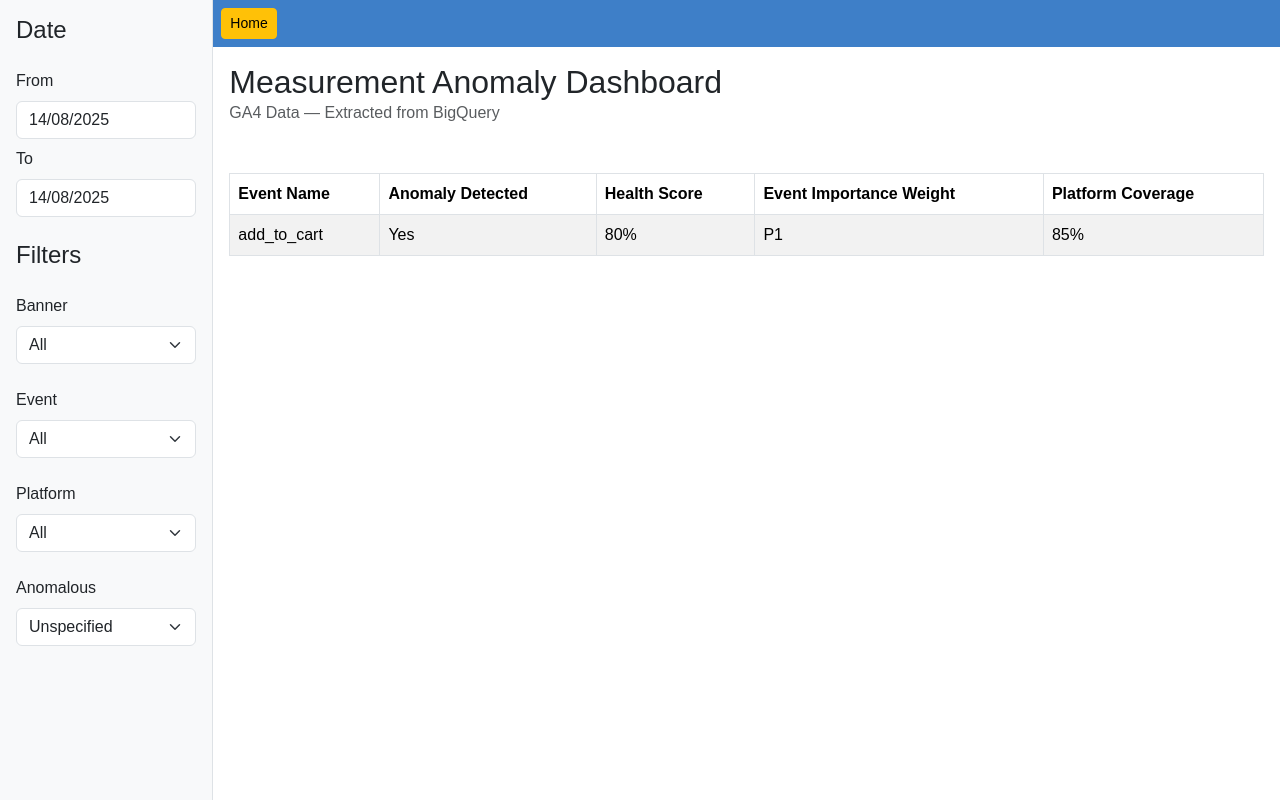
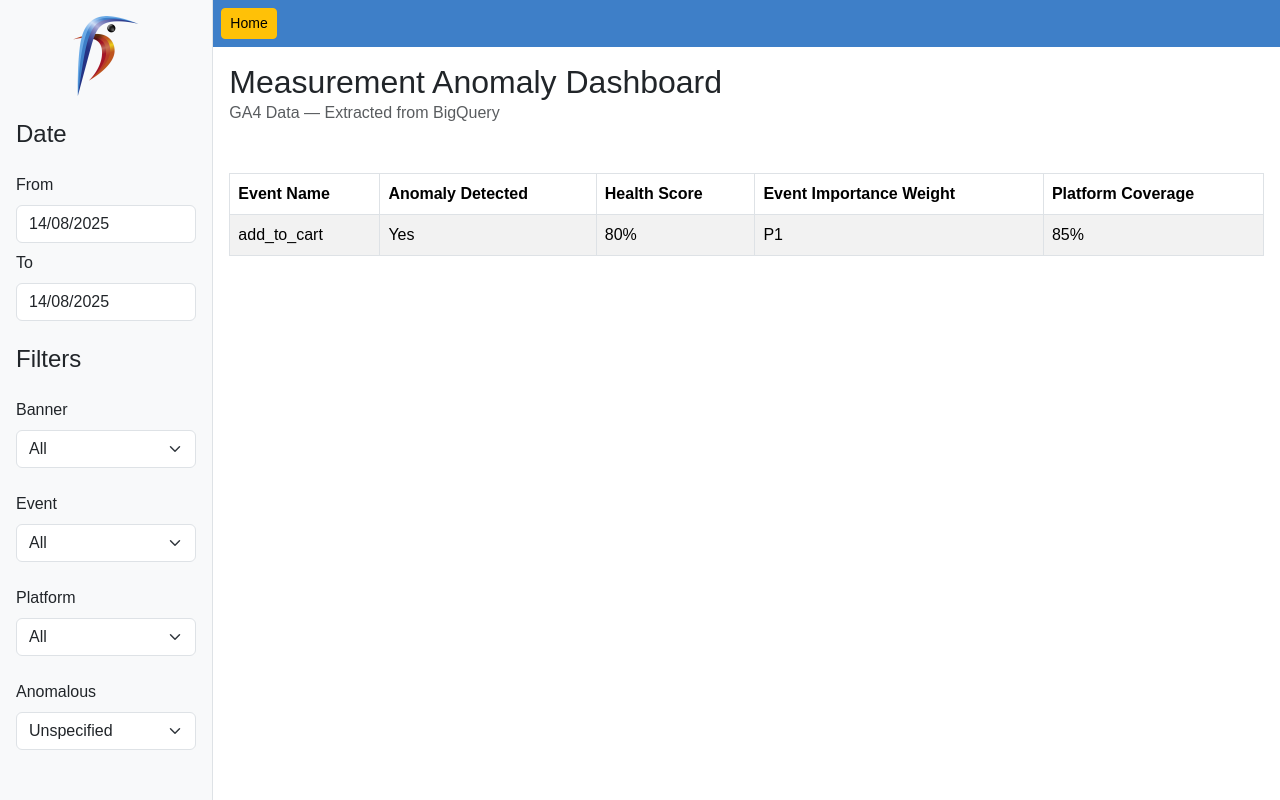
Before and after one commit to devon-ching-kingfisher/anomaly-dashboard, a plain HTML site: page p2-graphs.html in a window 1280 px wide. Drawn offline with nearby package versions, Linux system fonts and the light colour scheme.

Commit message:
Added Logo. Updated table inputs.

```diff
--- a/p2-graphs.html
+++ b/p2-graphs.html
@@ -16,8 +16,13 @@
 <div class="container-fluid p-0">
   <div class="row g-0" style="height:100vh;">
 
-    <!-- Left Sidebar with Datepicker at top -->
+    <!-- Left Sidebar -->
     <div class="col-12 col-md-3 col-lg-2 bg-light border-end p-3">
+
+      <div class="text-center mb-4">
+        <img src="images/kf.png" alt="Logo" class="img-fluid" style="max-height: 80px;">
+      </div>
+
       <h4 class="mb-4">Date</h4>
 
       <!-- Date Range Picker -->
```
Also changed, not shown: index.html (+1 -1 lines).
